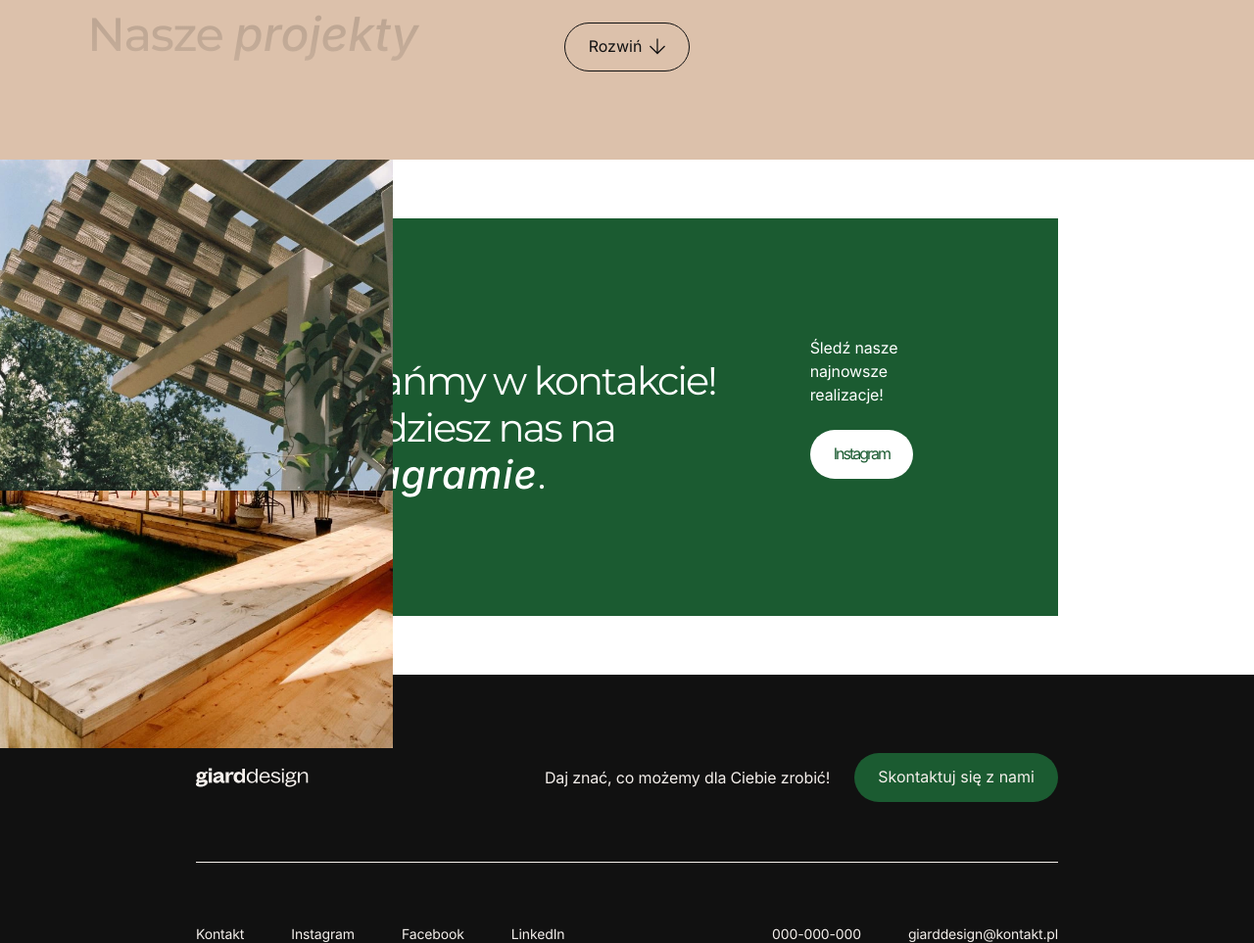
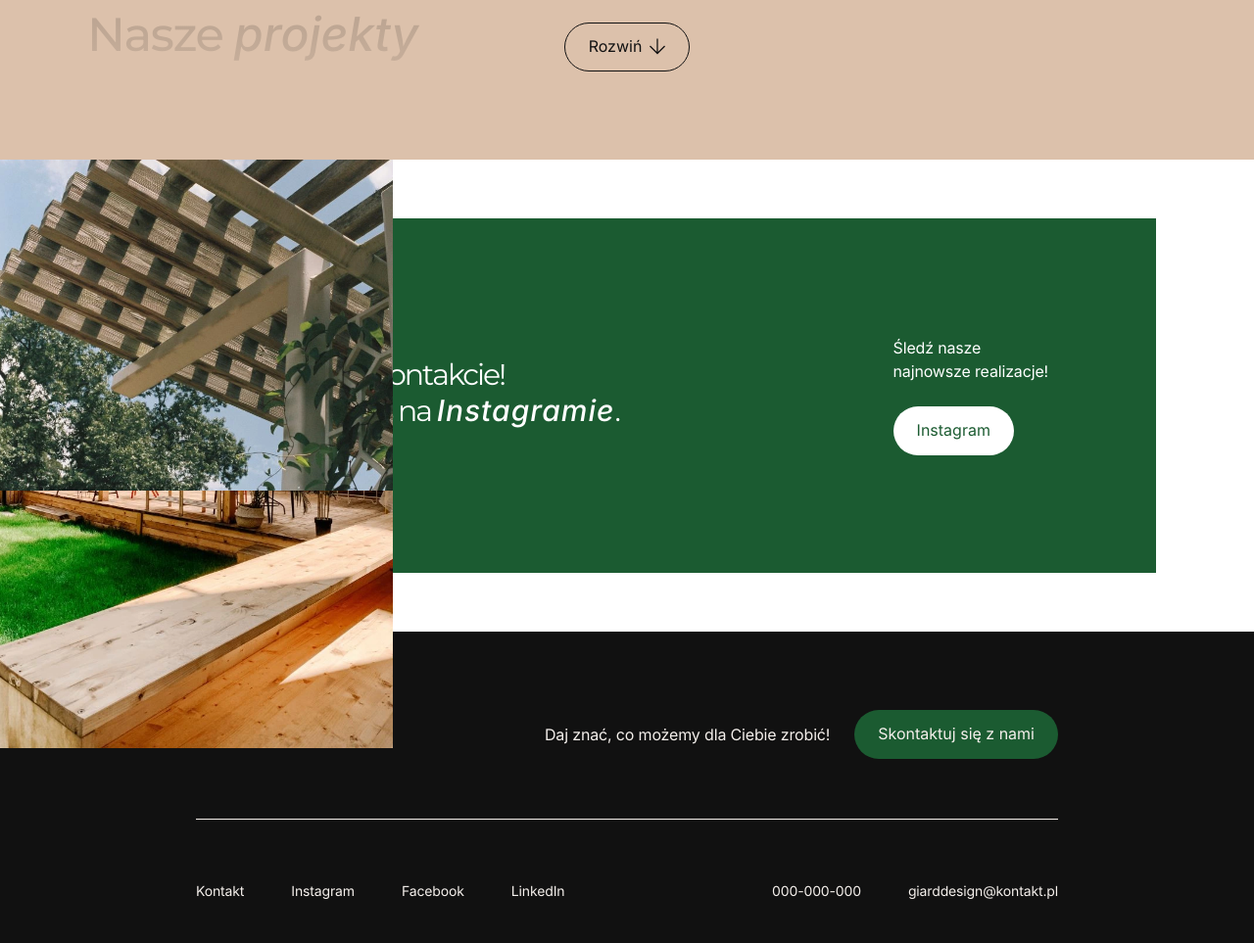
Before and after one commit to denis-bessarab/adRespect, a website built with Vite: page index.html in a window 1280 px wide. Shown: the part 2962-3925 px from the top of the page at 98% size. Built offline with nearby package versions, Linux system fonts and the light colour scheme.

Commit message:
Instagram block responsive layout

```diff
--- a/index.html
+++ b/index.html
@@ -198,14 +198,14 @@
     </main>
 </section>
 
-<section id="instagram-block" class="bg-white py-[60px] px-[200px]">
-    <main class="bg-green font-montserrat-regular text-white text-[40px] leading-[120%] -tracking-[2px]">
-        <div class="py-[120px] px-[110px] flex justify-between">
-            <h4 class="pt-[22px]">Zostańmy w kontakcie!<br>
+<section id="instagram-block" class="bg-white py-[60px] px-[200px] desktop-sm:px-[100px] laptop:px-[50px] tablet:px-2 tablet:py-2 tablet-sm:px-0">
+    <main class="bg-green  text-white">
+        <div class="py-[120px] px-[110px] flex justify-between laptop:py-[70px] laptop:px-[60px] tablet:px-30px tablet:py-40px tablet-sm:flex-col tablet-sm:gap-1">
+            <h4 class="pt-[22px] font-montserrat-regular text-[40px]  leading-[120%] -tracking-[2px] desktop-sm:text-[30px] tablet-sm:text-[25px] mobile:text-[20px] mobile:tracking-[0]">Zostańmy w kontakcie!<br>
                 Znajdziesz nas na <span class="font-inter-medium-italic text-2.5 tracking-[1px]">Instagramie</span>.
             </h4>
-            <div class="flex flex-col gap-1.5">
-                <span class="text-m font-inter-regular -tracking-1% leading-[150%]">
+            <div class="flex flex-col gap-1.5 mr-5 desktop-m:mr-0">
+                <span class="text-m font-inter-regular -tracking-1% leading-[150%] tablet:text-[14px]">
                     Śledź nasze<br>
                     najnowsze realizacje!
                 </span>
```
